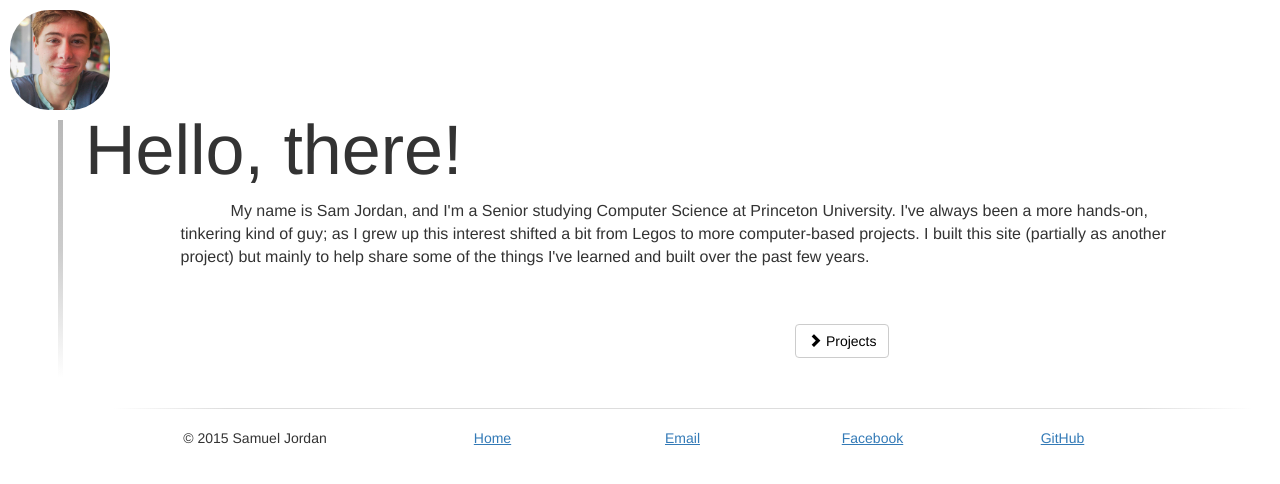
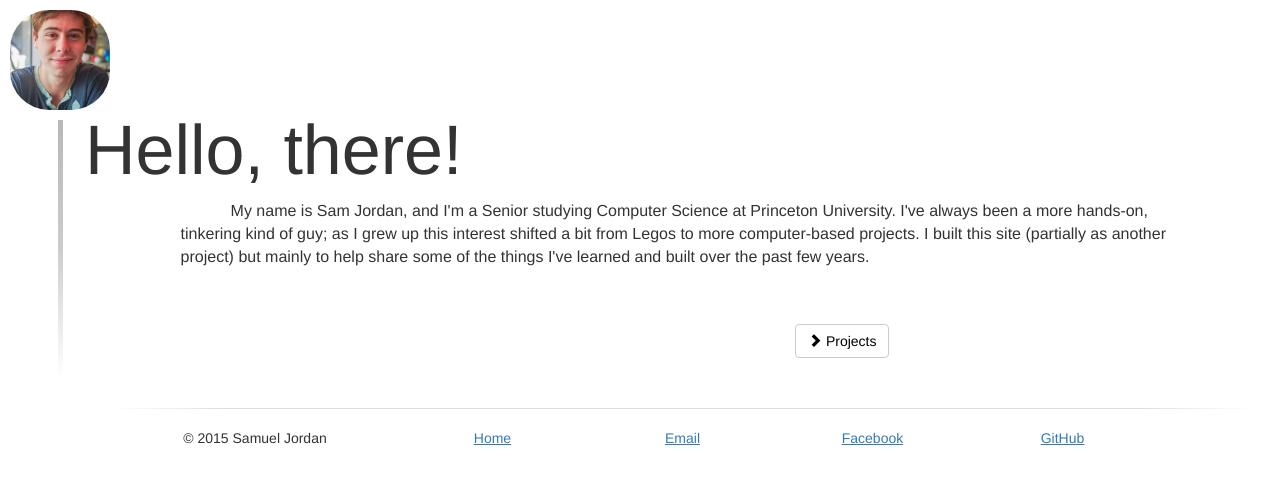
Before and after one commit to sfjordan/sfjordan.github.io, a Jekyll site: the page built from index.html, in a window 1280 px wide. Shown: the top 484 px of the page. Built offline with Jekyll 4.4.1, drawn with Linux system fonts in a browser that asks for light colours; nearby versions of some CDN libraries.

Commit message:
change width code, profile pic

```diff
--- a/css/custom.css
+++ b/css/custom.css
@@ -2,9 +2,10 @@
     width: 100px;
     height: 100px;
     border-radius: 39px;
+    background-size: 100px 100px;
     -webkit-border-radius: 39px;
     -moz-border-radius: 39px;
-    background: url('../static/img/sfj_profile.png') no-repeat;
+    background-image: url('/static/img/sfj_profile_200x200.png');
     position: absolute;
     left: 10px;
     top: 10px;
@@ -16,10 +17,6 @@
     left: 58px;
     width: 5px;
     bottom: 160px;
-    /*height: 50%;*/
-    /*height: -moz-calc(100% - 80px);
-    height: -webkit-calc(100% - 80px);
-    height: calc(100% - 350px);*/
     background: -webkit-linear-gradient(#B8B8B8, #CCC, #FFF); /* For Safari 5.1 to 6.0 */
     background: -o-linear-gradient(#B8B8B8, #CCC, #FFF); /* For Opera 11.1 to 12.0 */
     background: -moz-linear-gradient(#B8B8B8, #CCC, #FFF); /* For Firefox 3.6 to 15 */
--- a/js/custom.js
+++ b/js/custom.js
@@ -1,8 +1,17 @@
 $(document).ready(setRunnerHeight);
+$(document).ready(setRunnerWidth);
 // $(document).scroll(setRunnerHeight);
 window.onresize = setRunnerHeight;
+window.onresize = setRunnerWidth;
 
 function setRunnerHeight() {
     var distToFooter=$('#footer').offset().top;
     $('#runner').css('height',(distToFooter-100)+'px');
 }
+
+function setRunnerWidth() {
+    if ($(document).width() < 650) {
+        $('#runner').css('left','25px');
+        $('body').css('padding-left','45px');
+    }
+}
```
Also changed, not shown: static/img/sfj_profile_200x200.png (added).
